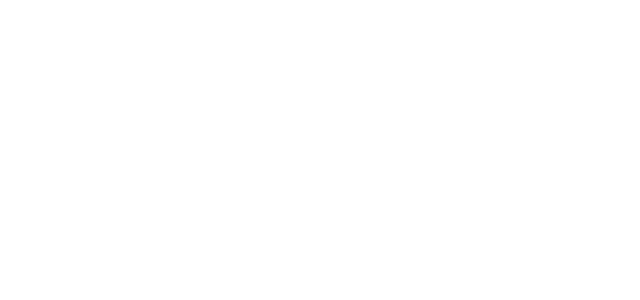
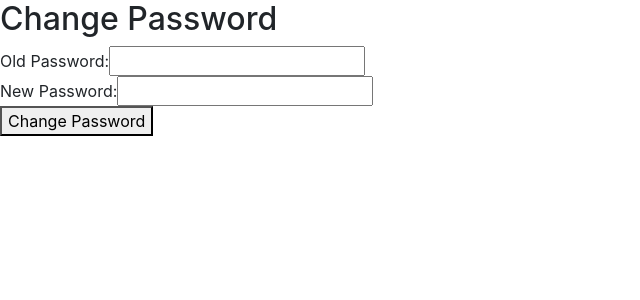
Before and after one commit to libinoski/MedInsCare-FrontEnd, a React (Create React App) app: page /hospitalChangePassword in a window 1280 px wide. Before the commit this address had no page. Shown: the top 300 px of the page, without its empty margins (0-640 px from the left). Built offline with nearby package versions, Linux system fonts and the light colour scheme.

Commit message:
MICF-3 Hospital login fe completed

```diff
--- a/package.json
+++ b/package.json
@@ -10,6 +10,7 @@
     "@testing-library/user-event": "^13.5.0",
     "axios": "^1.6.7",
     "bootstrap": "^5.3.2",
+    "jwt-decode": "^4.0.0",
     "react": "^18.2.0",
     "react-dom": "^18.2.0",
     "react-router-dom": "^6.22.0",
@@ -39,5 +40,8 @@
       "last 1 firefox version",
       "last 1 safari version"
     ]
+  },
+  "devDependencies": {
+    "@babel/plugin-proposal-private-property-in-object": "^7.21.11"
   }
 }
--- a/src/App.js
+++ b/src/App.js
@@ -4,6 +4,7 @@
 import 'bootstrap/dist/css/bootstrap.min.css';
 import HospitalRegistration from './components/Hospital/HospitalRegistration';
 import HospitalLogin from './components/Hospital/HospitalLogin';
+import HospitalChangePassword from './components/Hospital/HospitalChangePassword';
 
 
 function App() {
@@ -13,6 +14,7 @@
         <Routes>
           <Route path='/' element={<HospitalRegistration />} />
           <Route path='/hospitalLogin' element={<HospitalLogin />} />
+          <Route path='/hospitalChangePassword' element={<HospitalChangePassword />} />
 
         </Routes>
       </BrowserRouter>
--- /dev/null
+++ b/src/components/Hospital/HospitalChangePassword.jsx
@@ -0,0 +1,97 @@
+import React, { useState } from 'react';
+import axios from 'axios';
+import { useNavigate } from 'react-router-dom';
+
+const ChangePassword = () => {
+  const [oldPassword, setOldPassword] = useState('');
+  const [newPassword, setNewPassword] = useState('');
+  const [successMessage, setSuccessMessage] = useState('');
+  const navigate = useNavigate();
+
+  const handleSubmit = async (e) => {
+    e.preventDefault();
+
+    const token = sessionStorage.getItem('token');
+    const hospitalId = sessionStorage.getItem('hospitalId'); // Get hospitalId from sessionStorage
+
+    const headers = {
+      'Content-Type': 'application/json;charset=UTF-8',
+      'Access-Control-Allow-Origin': '*',
+      token,
+    };
+    console.log('Headers:', headers);
+
+
+    try {
+      const response = await axios.post(
+        'http://localhost:1313/api/mic/hospital/hospitalChangePassword',
+        {
+          hospitalId, // Use hospitalId from sessionStorage
+          oldPassword,
+          newPassword,
+        },
+        {
+          headers,
+        }
+      );
+
+      switch (response.status) {
+        case 200:
+          setSuccessMessage(response.data.message);
+          break;
+        case 400:
+          if (response.data.status === 'Validation failed') {
+            const validationMessages = response.data.messages;
+            validationMessages.forEach((message) => {
+              console.log(`Validation failed for ${message.field}: ${message.message}`);
+            });
+          } else {
+            alert(`Failed to change password: ${response.data.message}`);
+          }
+          break;
+        case 401:
+        case 403:
+          alert(`Token error: ${response.data.message}`);
+          navigate('/hospitalLogin');
+          break;
+        case 404:
+          alert(response.data.message);
+          break;
+        case 500:
+          alert(`Failed to change password: ${response.data.message}`);
+          break;
+        default:
+          alert(`An error occurred: Status ${response.status}`);
+          break;
+      }
+    } catch (error) {
+      console.error('Error changing hospital password:', error);
+
+      if (error.message === 'Hospital not found' || error.message === 'Invalid old password') {
+        alert(error.message);
+      } else {
+        alert('An error occurred: Network error');
+      }
+    }
+  };
+
+  return (
+    <div>
+      <h2>Change Password</h2>
+      <form onSubmit={handleSubmit}>
+        <div>
+          <label htmlFor="oldPassword">Old Password:</label>
+          <input type="password" id="oldPassword" value={oldPassword} onChange={(e) => setOldPassword(e.target.value)} />
+        </div>
+        <div>
+          <label htmlFor="newPassword">New Password:</label>
+          <input type="password" id="newPassword" value={newPassword} onChange={(e) => setNewPassword(e.target.value)} />
+        </div>
+        <button type="submit">Change Password</button>
+      </form>
+      {successMessage && <div className="success-message">{successMessage}</div>}
+    </div>
+  );
+};
+
+export default ChangePassword;
--- a/src/components/Hospital/HospitalLogin.jsx
+++ b/src/components/Hospital/HospitalLogin.jsx
@@ -1,10 +1,12 @@
 import React, { useState } from 'react';
 import axios from 'axios';
+import { useNavigate } from 'react-router-dom';
 import '../../css/Hospital/HospitalLogin.css';
 import { FontAwesomeIcon } from '@fortawesome/react-fontawesome';
 import { faEye, faEyeSlash } from '@fortawesome/free-solid-svg-icons';
 
 const HospitalLogin = () => {
+const navigate = useNavigate();
   const initialLoginData = {
     hospitalEmail: '',
     hospitalPassword: '',
@@ -54,6 +56,7 @@
 
           alert('Login successful');
           resetForm();
+          navigate('/hospitalChangePassword');
           // Redirect or additional actions here
           break;
         default:
```
Also changed, not shown: src/css/Hospital/HospitalChangePassword.css (added), 2 other files (tests, documents, lock files or other folders).
